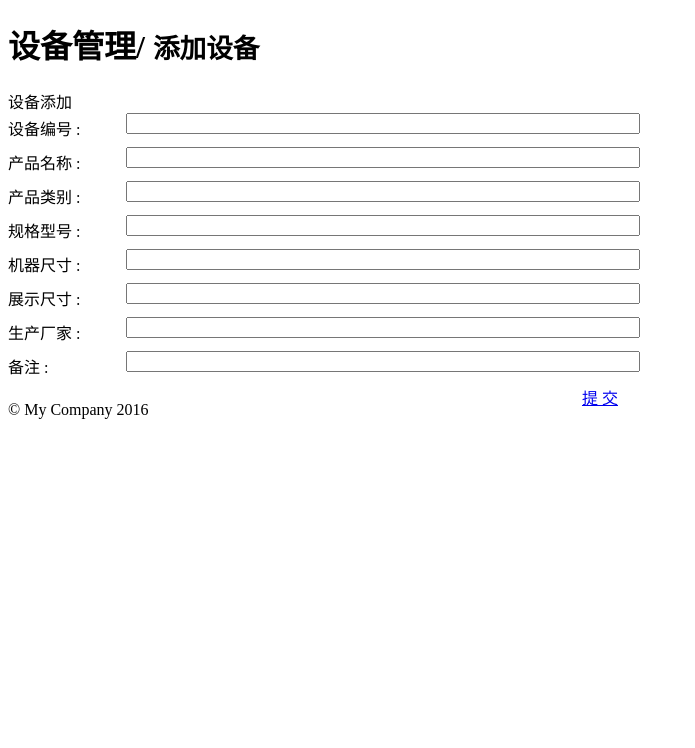
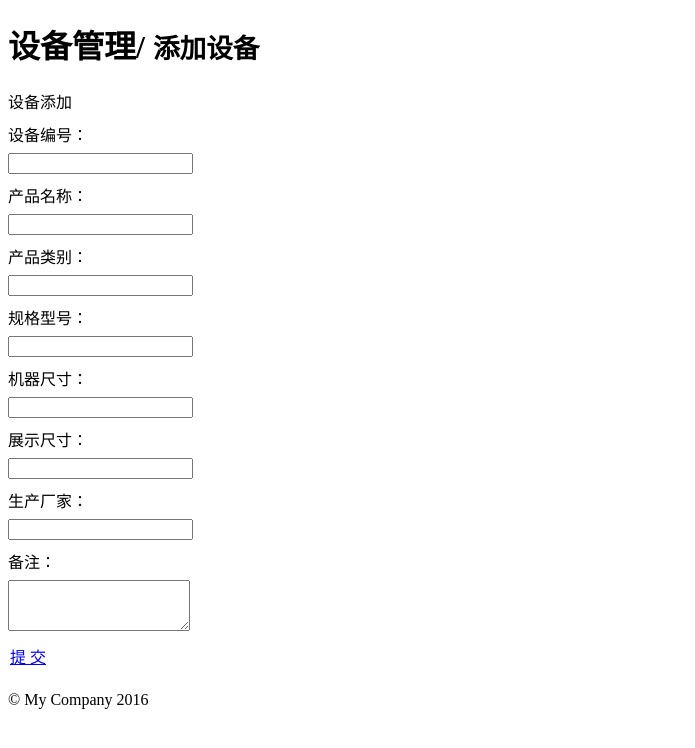
Before and after one commit to longfeet/hello, a Yii app: template modules/admin/views/model/modelAdd.php in a window 1280 px wide. Shown: the top 748 px of the page, without its empty margins (0-695 px from the left). Run offline with PHP 8.4 and a stand-in for Yii, Linux system fonts and the light colour scheme; the template is opened without the code that fills it, so the values that code supplies are empty; some libraries are stand-ins or nearby versions.

Commit message:
设备管理，完善及bug解决

```diff
--- a/modules/admin/tools/DataTools.php
+++ b/modules/admin/tools/DataTools.php
@@ -66,8 +66,6 @@ class DataTools
                     $ar = $data->where("company_id =" . $staff->company_id . " and creator in (select id from p_staff where staff_sector ='" . $staff->staff_sector . "')");
                 else if ($staff->staff_level == 3)
                     $ar = $data->where("company_id =" . $staff->company_id);
-                else if ($staff->staff_level == 4)
-                    $ar = $data->where("$searchField like \"%" . $seach['value'] . "%\"");
             }
 
         }
--- a/modules/admin/views/model/modelAdd.php
+++ b/modules/admin/views/model/modelAdd.php
@@ -14,42 +14,41 @@
                 </div>
                 <div class="panel-body">
                     <form role="form" id="addModelForm" method="POST" action="/admin/model/doadd">
-                        <div class="form-group">
-                            <label class="control-label">设备编号</label>
-                            <input type="text" class="form-control" name="model_no" />
+                        <div class="row" style="padding-top: 5px;">
+                            <div class="col-md-1" style="width:120px;height: 35px;line-height:35px;">设备编号：</div>
+                            <div class="col-md-9"><input type="text" class="form-control" name="model_no" /></div>
                         </div>
-
-                        <div class="form-group">
-                            <label class="control-label">产品名称</label>
-                            <input type="text" class="form-control" name="model_name" />
+                        <div class="row" style="padding-top: 5px;">
+                            <div class="col-md-1" style="width:120px;height: 35px;line-height:35px;">产品名称：</div>
+                            <div class="col-md-9"><input type="text" class="form-control" name="model_name" /></div>
                         </div>
-                        <div class="form-group">
-                            <label class="control-label">产品类别</label>
-                            <input type="text" class="form-control" name="model_category" />
+                        <div class="row" style="padding-top: 5px;">
+                            <div class="col-md-1" style="width:120px;height: 35px;line-height:35px;">产品类别：</div>
+                            <div class="col-md-9"><input type="text" class="form-control" name="model_category" /></div>
                         </div>
-                        <div class="form-group">
-                            <label class="control-label">规格型号</label>
-                            <input type="text" class="form-control" name="model_desc" />
+                        <div class="row" style="padding-top: 5px;">
+                            <div class="col-md-1" style="width:120px;height: 35px;line-height:35px;">规格型号：</div>
+                            <div class="col-md-9"><input type="text" class="form-control" name="model_desc" /></div>
                         </div>
-                        <div class="form-group">
-                            <label class="control-label">机器尺寸</label>
-                            <input type="text" class="form-control" name="model_size" />
+                        <div class="row" style="padding-top: 5px;">
+                            <div class="col-md-1" style="width:120px;height: 35px;line-height:35px;">机器尺寸：</div>
+                            <div class="col-md-9"><input type="text" class="form-control" name="model_size" /></div>
                         </div>
-                        <div class="form-group">
-                            <label class="control-label">展示尺寸</label>
-                            <input type="text" class="form-control" name="model_display" />
+                        <div class="row" style="padding-top: 5px;">
+                            <div class="col-md-1" style="width:120px;height: 35px;line-height:35px;">展示尺寸：</div>
+                            <div class="col-md-9"><input type="text" class="form-control" name="model_display" /></div>
                         </div>
-                        <div class="form-group">
-                            <label class="control-label">生产厂家</label>
-                            <input type="text" class="form-control" name="model_factory" />
+                        <div class="row" style="padding-top: 5px;">
+                            <div class="col-md-1" style="width:120px;height: 35px;line-height:35px;">生产厂家：</div>
+                            <div class="col-md-9"><input type="text" class="form-control" name="model_factory" /></div>
                         </div>
-                        <div class="form-group">
-                            <label class="control-label">备注</label>
-                            <input type="text" class="form-control" name="model_note" />
+                        <div class="row" style="padding-top: 5px;">
+                            <div class="col-md-1" style="width:120px;height: 35px;line-height:35px;">备注：</div>
+                            <div class="col-md-9"><textarea class="form-control" rows="3" name="model_note"></textarea></div>
                         </div>
-                        <div class="form-group1">
-                            <label class="control-label"></label>
-                            <a href="javascript:;" class="btn btn-info" id="addModel" style="float:right;width:5rem;text-align:center;margin-right:50%;">提&nbsp;交</a>
+                        <div class="row" style="padding-top: 5px;">
+                            <div class="col-md-1" style="width:120px;height: 35px;line-height:35px;"><a href="javascript:;" class="btn btn-info" id="addModel" style="float:right;width:5rem;text-align:center;margin-right:50%;">提&nbsp;交</a></div>
+                            <div class="col-md-9"></div>
                         </div>
                     </form>
                 </div>
--- a/modules/admin/views/model/modelDetails.php
+++ b/modules/admin/views/model/modelDetails.php
@@ -17,7 +17,7 @@
                         <input name="id" type="hidden" value="<?=$model->id?>" />
                         <div class="form-group">
                             <label class="control-label">设备编号：</label>
-                            <label class="control-label"><?=$model->model_no?></label>
+                            <label class="control-label"><?=$model->model_id?></label>
                         </div>
                         <div class="form-group">
                             <label class="control-label">产品名称：</label>
@@ -57,7 +57,6 @@
 </div>
 <style type="text/css">
     .form-group:after {
-        content:":";
         clear:both;
     }
     .form-group input.form-control {
--- a/modules/admin/views/model/modelEdit.php
+++ b/modules/admin/views/model/modelEdit.php
@@ -17,7 +17,7 @@
                         <input name="id" type="hidden" value="<?=$model->id?>" />
                         <div class="form-group">
                             <label class="control-label">设备编号</label>
-                            <input type="text" class="form-control" value="<?=$model->model_no?>" name="model_no" />
+                            <input type="text" class="form-control" value="<?=$model->model_id?>" name="model_no" />
                         </div>
 
                         <div class="form-group">
@@ -49,8 +49,7 @@
                             <input type="text" class="form-control" value="<?=$model->model_note?>" name="model_note" />
                         </div>
                         <div class="form-group1">
-                            <label class="control-label"></label>
-                            <a href="javascript:;" class="btn btn-info" id="editModel" style="float:right;width:5rem;text-align:center;margin-right:50%;">提&nbsp;交</a>
+                            <label class="control-label"><a href="javascript:;" class="btn btn-info" id="editModel" style="float:right;width:5rem;text-align:center;margin-right:50%;">提&nbsp;交</a></label>
                         </div>
                     </form>
                 </div>
```
Also changed, not shown: modules/admin/controllers/ModelController.php (+41 -17 lines), modules/admin/models/PModel.php (+42 -3 lines), modules/admin/views/model/modelManager.php (+22 -2 lines).
